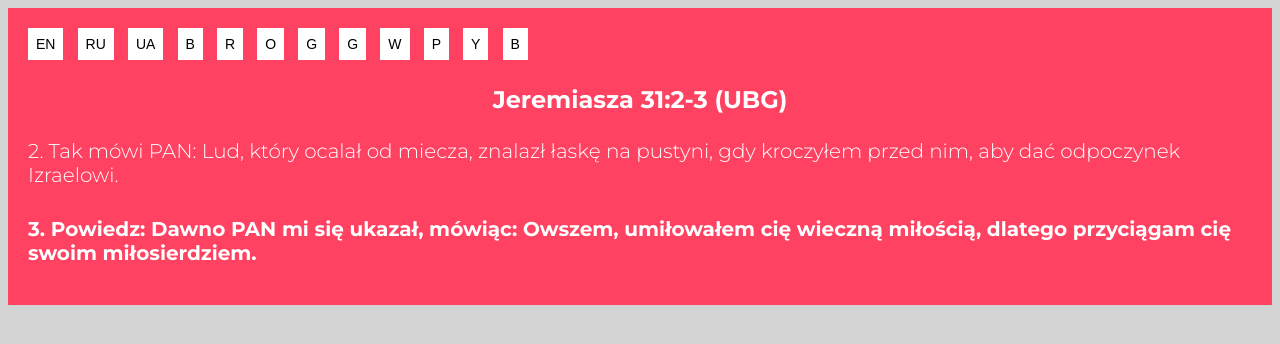
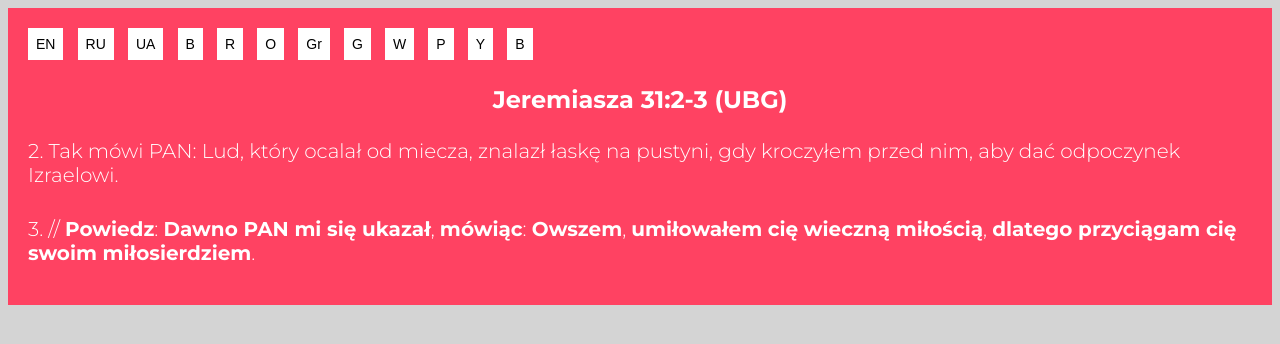
Before and after one commit to mr-front-end-dev/Bible-Verses-pink--PL, a plain HTML site: page index.html in a window 1280 px wide. Drawn offline with Linux system fonts and the light colour scheme.

Commit message:
Updated index.html

```diff
--- a/index.html
+++ b/index.html
@@ -19,7 +19,7 @@
       <button class="section__button"><a class="section__button--link" href="https://mrpenguin-dev.github.io/Simple-Bible-Verses-b--PL/">B</a></button>
       <button class="section__button"><a class="section__button--link" href="https://mrpenguin-dev.github.io/Simple-Bible-Verses-r--PL/">R</a></button>
       <button class="section__button"><a class="section__button--link" href="https://mrpenguin-dev.github.io/Simple-Bible-Verses-o--PL/">O</a></button>
-      <button class="section__button"><a class="section__button--link" href="https://mrpenguin-dev.github.io/Simple-Bible-Verses-g--PL/">G</a></button>
+      <button class="section__button"><a class="section__button--link" href="https://mrpenguin-dev.github.io/Simple-Bible-Verses-g--PL/">Gr</a></button>
       <button class="section__button"><a class="section__button--link" href="https://mrpenguin-dev.github.io/Simple-Bible-Verses-grey--PL/">G</a></button>
       <button class="section__button"><a class="section__button--link" href="https://mrpenguin-dev.github.io/Simple-Bible-Verses-w--PL/">W</a></button>
       <button class="section__button"><a class="section__button--link" href="https://mrpenguin-dev.github.io/Simple-Bible-Verses-p--PL/">P</a></button>
@@ -27,7 +27,7 @@
       <button class="section__button"><a class="section__button--link" href="https://mrpenguin-dev.github.io/Simple-Bible-Verses-brown--PL/">B</a></button>
       <h1 class="section--h1">Jeremiasza 31:2-3 (UBG)</h1>
       <p class="section--paragraph">2. Tak mówi PAN: Lud, który ocalał od miecza, znalazł łaskę na pustyni, gdy kroczyłem przed nim, aby dać odpoczynek Izraelowi.</p>
-      <p class="section--paragraph section--bold">3. Powiedz: Dawno PAN mi się ukazał, mówiąc: Owszem, umiłowałem cię wieczną miłością, dlatego przyciągam cię swoim miłosierdziem.</p>
+      <p class="section--paragraph">3. // <span class="section--bold">Powiedz</span>: <span class="section--bold">Dawno PAN mi się ukazał</span>, <span class="section--bold">mówiąc</span>: <span class="section--bold">Owszem</span>, <span class="section--bold">umiłowałem cię wieczną miłością</span>, <span class="section--bold">dlatego przyciągam cię swoim miłosierdziem</span>.</p>
     </section>
   </main>
 </body>
```
